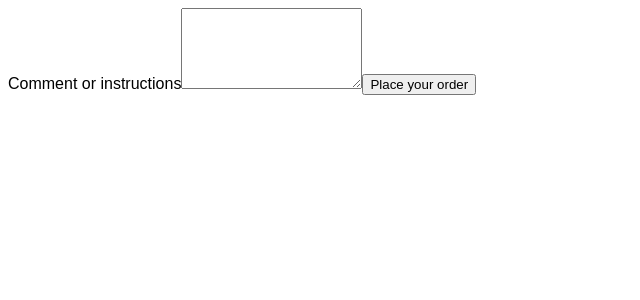
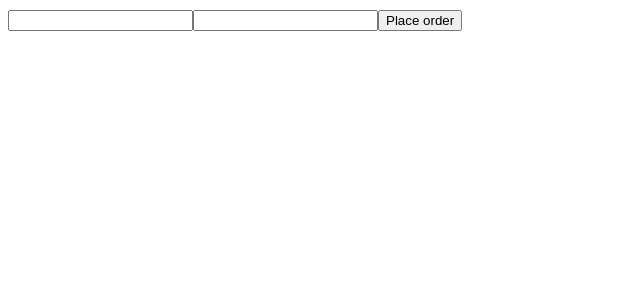
Before and after one commit to olena-hryhorzhevska/react-ts-serhii, a React (Vite) app: page / in a window 1280 px wide. Shown: the top 300 px of the page, without its empty margins (0-640 px from the left). Built offline with nearby package versions, Linux system fonts and the light colour scheme.

Commit message:
yup validation

```diff
--- a/package.json
+++ b/package.json
@@ -16,7 +16,8 @@
     "formik": "^2.4.9",
     "react": "^19.1.1",
     "react-dom": "^19.1.1",
-    "react-paginate": "^8.3.0"
+    "react-paginate": "^8.3.0",
+    "yup": "^1.7.1"
   },
   "devDependencies": {
     "@eslint/js": "^9.33.0",
--- a/src/components/App/App.tsx
+++ b/src/components/App/App.tsx
@@ -1,4 +1,4 @@
-import FormikTest from '../Formik/FormikTest';
+import YupValidation from '../YupValidation/YupValidation';
 import './App.module.css';
 
 function App() {
@@ -61,7 +61,7 @@ function App() {
 
   return (
     <div>
-      <FormikTest/>
+      <YupValidation/>
     </div>
   );
 }
--- /dev/null
+++ b/src/components/YupValidation/YupValidation.tsx
@@ -0,0 +1,42 @@
+import * as Yup from 'yup';
+import { Formik, Form, Field, FormikHelpers, ErrorMessage } from 'formik';
+
+interface OrderFormValues {
+  username: string;
+  email: string;
+}
+
+const initialValues: OrderFormValues = {
+  username: '',
+  email: '',
+};
+
+const OrderFormSchema = Yup.object().shape({
+  username: Yup.string()
+    .min(2, 'Name must be at least 2 characters')
+    .max(10, 'Name must be at most 10 characters')
+    .required('Name is required'),
+  email: Yup.string().email('Invalid email address').required('Email is required'),
+});
+
+export default function YupValidation() {
+  const handleSubmit = (values: OrderFormValues, actions: FormikHelpers<OrderFormValues>) => {
+    console.log('Order data: ', values);
+    actions.resetForm();
+  };
+  return (
+    <Formik
+      initialValues={initialValues}
+      validationSchema={OrderFormSchema}
+      onSubmit={handleSubmit}
+    >
+      <Form>
+        <Field type="text" name="username" />
+        <ErrorMessage name="username" component="span" />
+        <Field type="email" name="email" />
+        <ErrorMessage name="email" component="span" />
+        <button type="submit">Place order</button>
+      </Form>
+    </Formik>
+  );
+}
```
Also changed, not shown: 1 other file (tests, documents, lock files or other folders).
